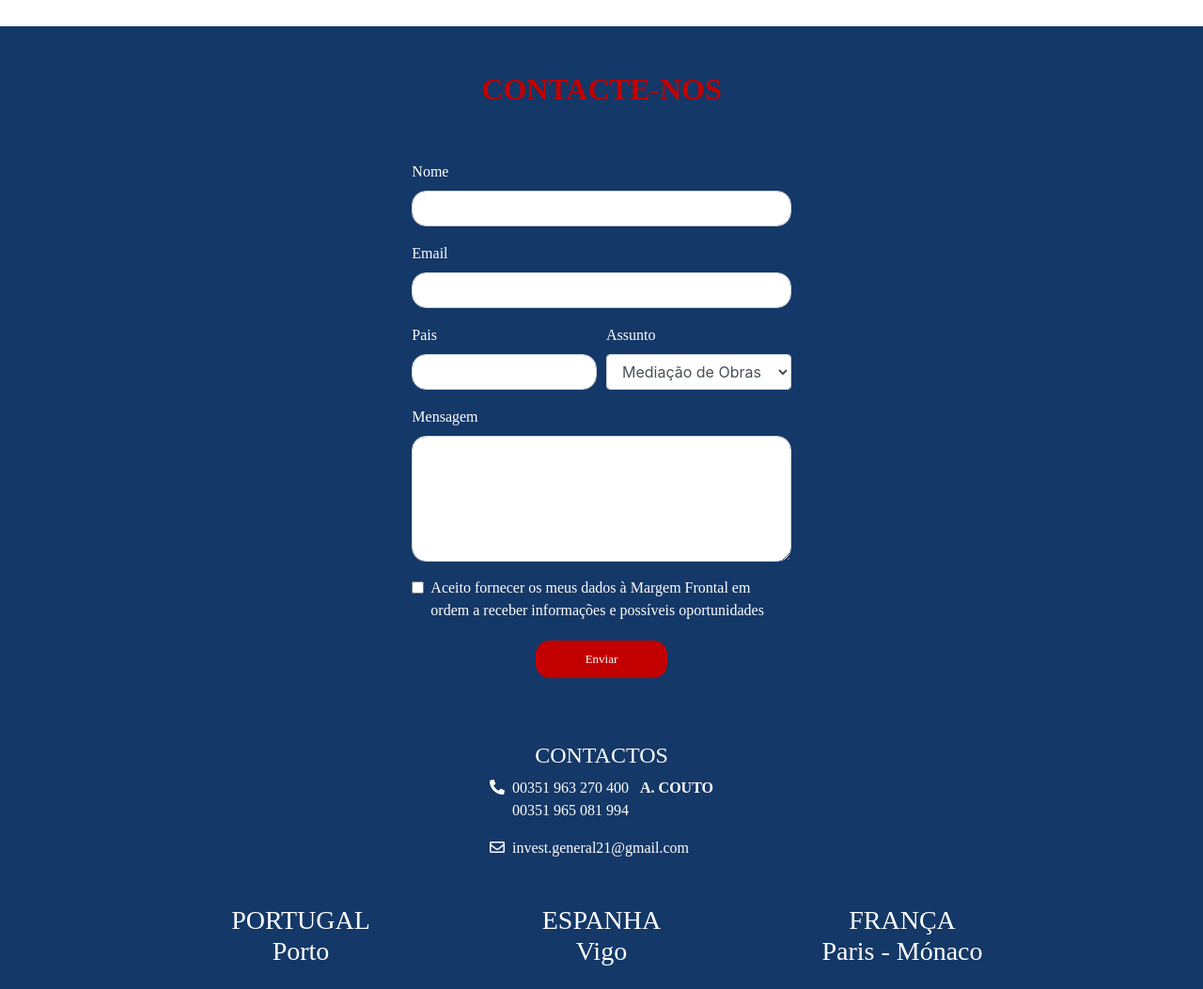
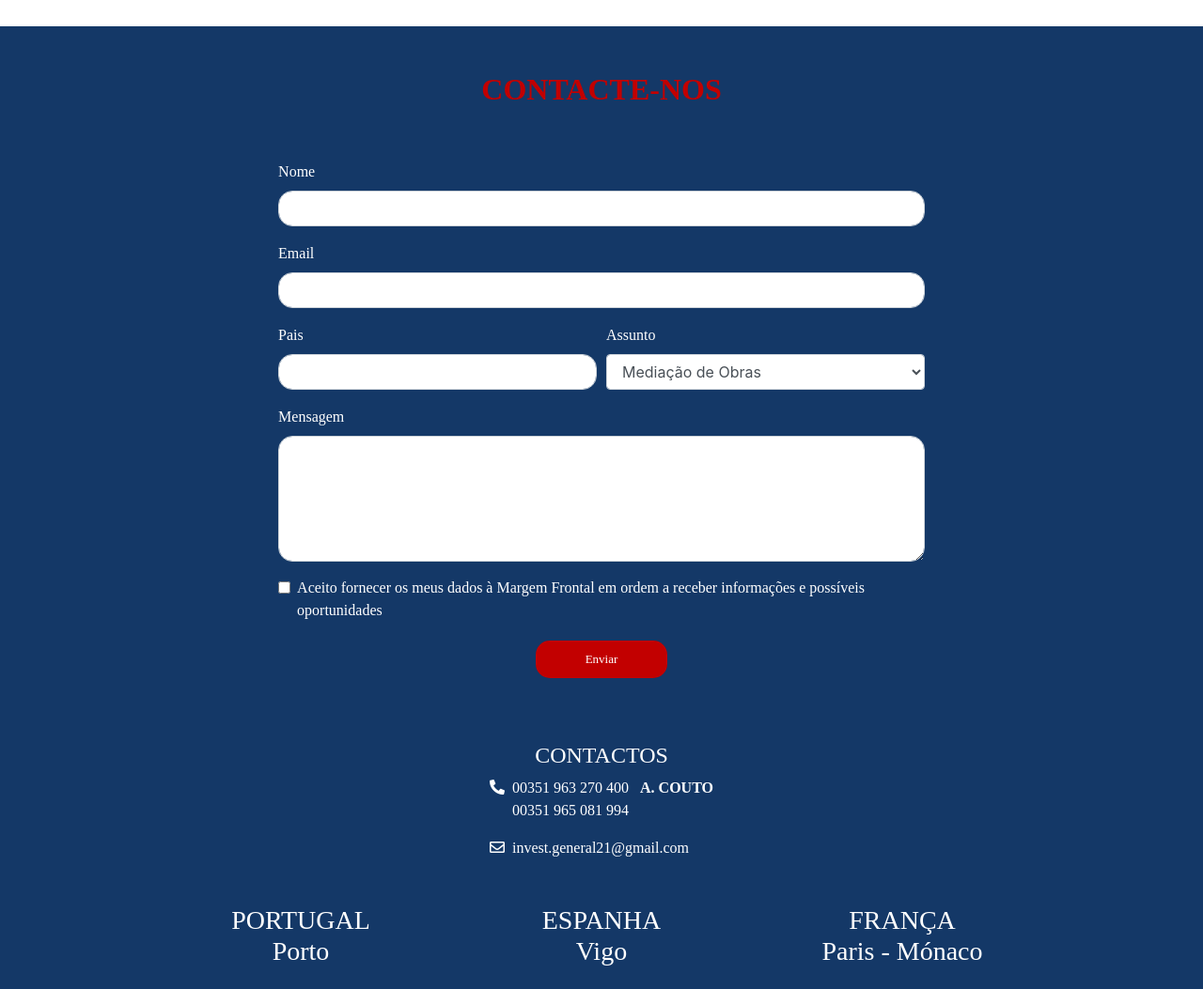
Before and after one commit to therock24/djangoBootstrap1, a Django app: page / in a window 1280 px wide. Shown: the part 3341-4394 px from the top of the page at 94% size. Run offline with Django 3.2, Linux system fonts and the light colour scheme; some libraries are stand-ins or nearby versions; some web fonts are replaced.

Commit message:
last responsiveness improvements

```diff
--- a/src/templates/about.html
+++ b/src/templates/about.html
@@ -4,7 +4,7 @@
   <div id="about" class="container container-fluid pt-5 pb-2">
         <h2 class="text-center pb-4">{%trans "SOBRE NÓS"%}</h2>
         <div class="row">
-            <div class="col-10 mx-auto col-md-8 justify-content-center offset-md-2">
+            <div class="col-10 mx-auto col-md-10 col-lg-8 justify-content-center offset-md-1 offset-lg-2">
                 <div class="row">
                     <div class="col-12 col-sm-12 col-md-8 col-lg-8">
                         <p class="about-text text-justify">{% blocktrans %}A <b class="about-text-bold">Margem Frontal</b> é uma empresa nacional que presta um serviço a particulares e empresas ao nível da compra (investimento
--- a/src/templates/contact_form.html
+++ b/src/templates/contact_form.html
@@ -3,7 +3,7 @@
 
 <div id="contacts" class="container-fluid container-contacts pt-5 pb-5">
     <h2 class="text-center pb-5">{%trans "CONTACTE-NOS"%}</h2>
-    <form method="post" action="{% url 'index' %}" class="col-lg-6 offset-lg-3">
+    <form method="post" action="{% url 'index' %}" class="col-lg-10 offset-lg-1">
         <!-- Very Important csrf Token -->
         {% csrf_token %}
         <div class="form-row justify-content-center">
```
